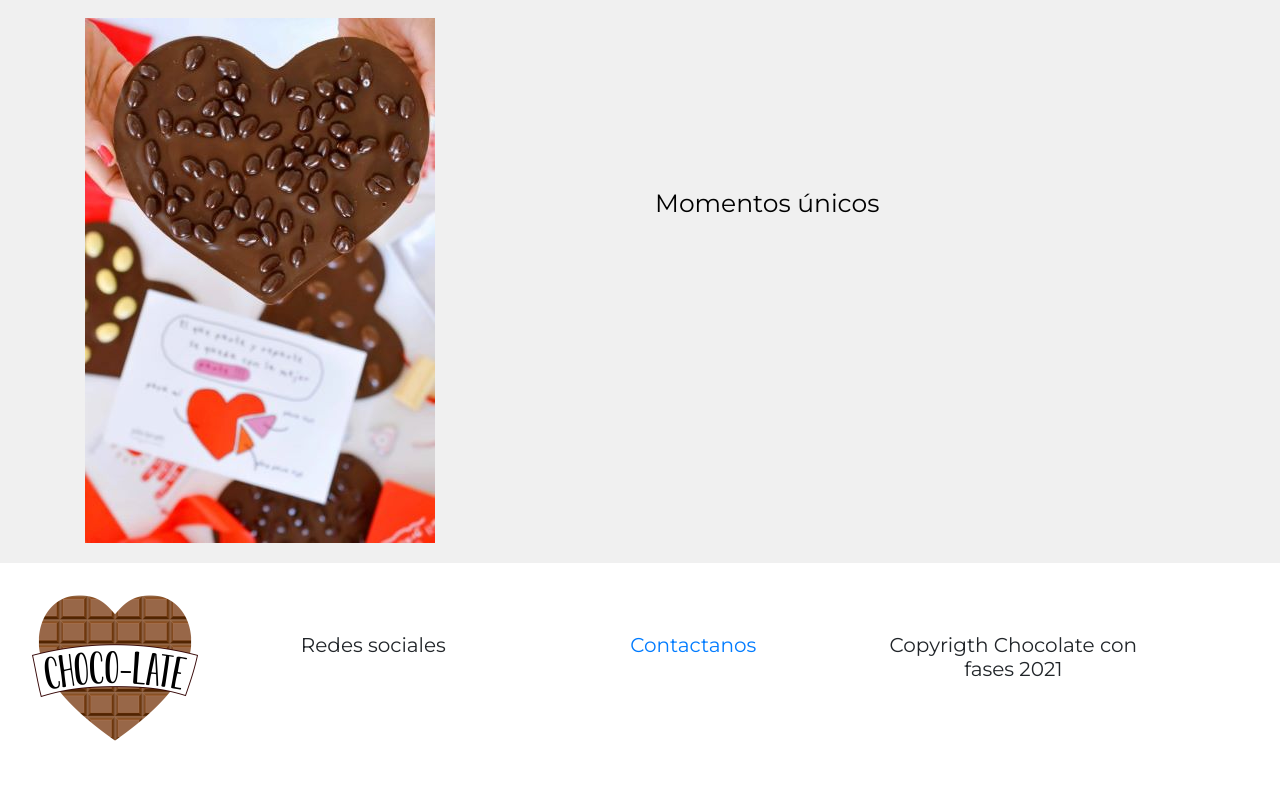
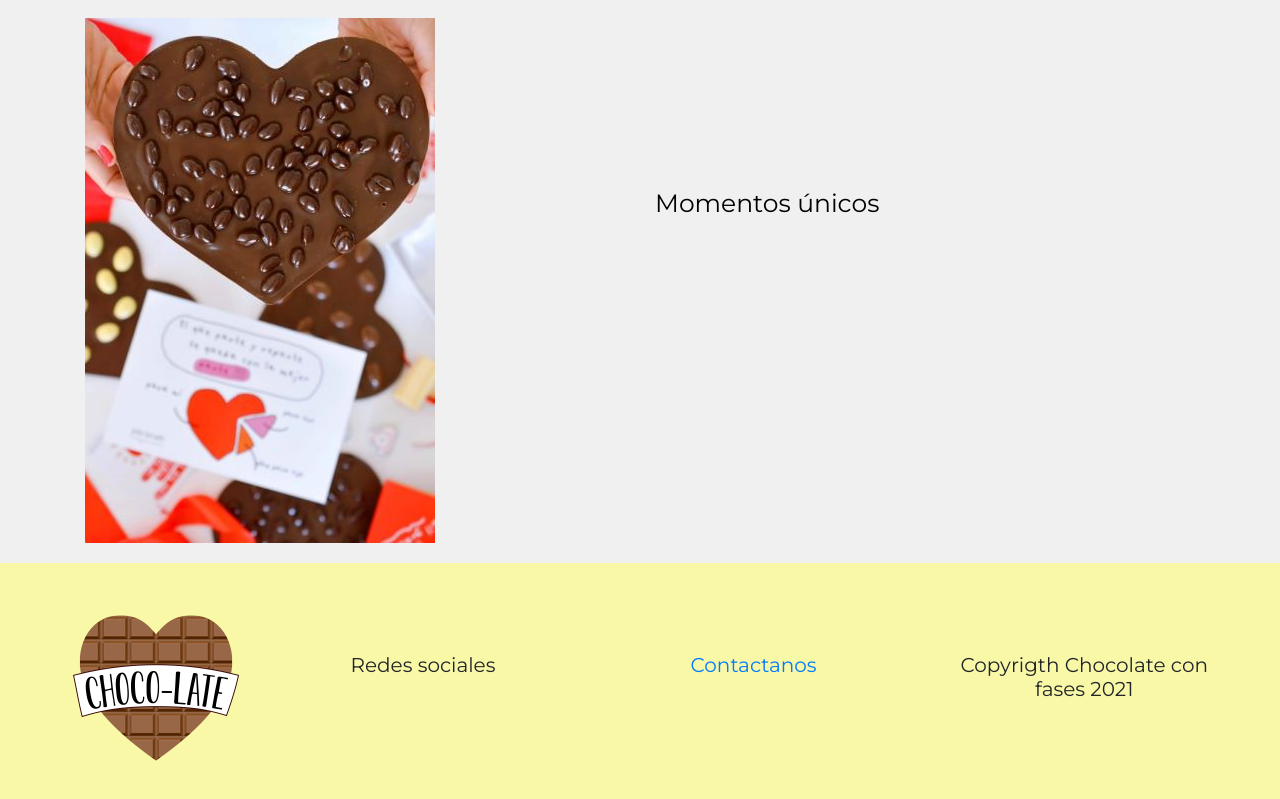
Before and after one commit to Pedro2879/TerceraEntregaFinal, a plain HTML site: page index.html in a window 1280 px wide. Shown: the part 2108-2907 px from the top of the page. Before the commit the page ends 2871 px from the top, so only its background shows below. Drawn offline with nearby package versions, Linux system fonts and the light colour scheme.

Commit message:
modificando footer

```diff
--- a/index.html
+++ b/index.html
@@ -111,7 +111,7 @@
     <!--Footer-->
 
     <div class="container-fluid">
-      <footer class="row">
+      <footer class="row navegador">
 
           <div class="col-lg-2 col-xs-3">
           <img src="assets/img/logo-Chocolate.png" alt="Logotipo" class="tamanio footerimg" >
```
